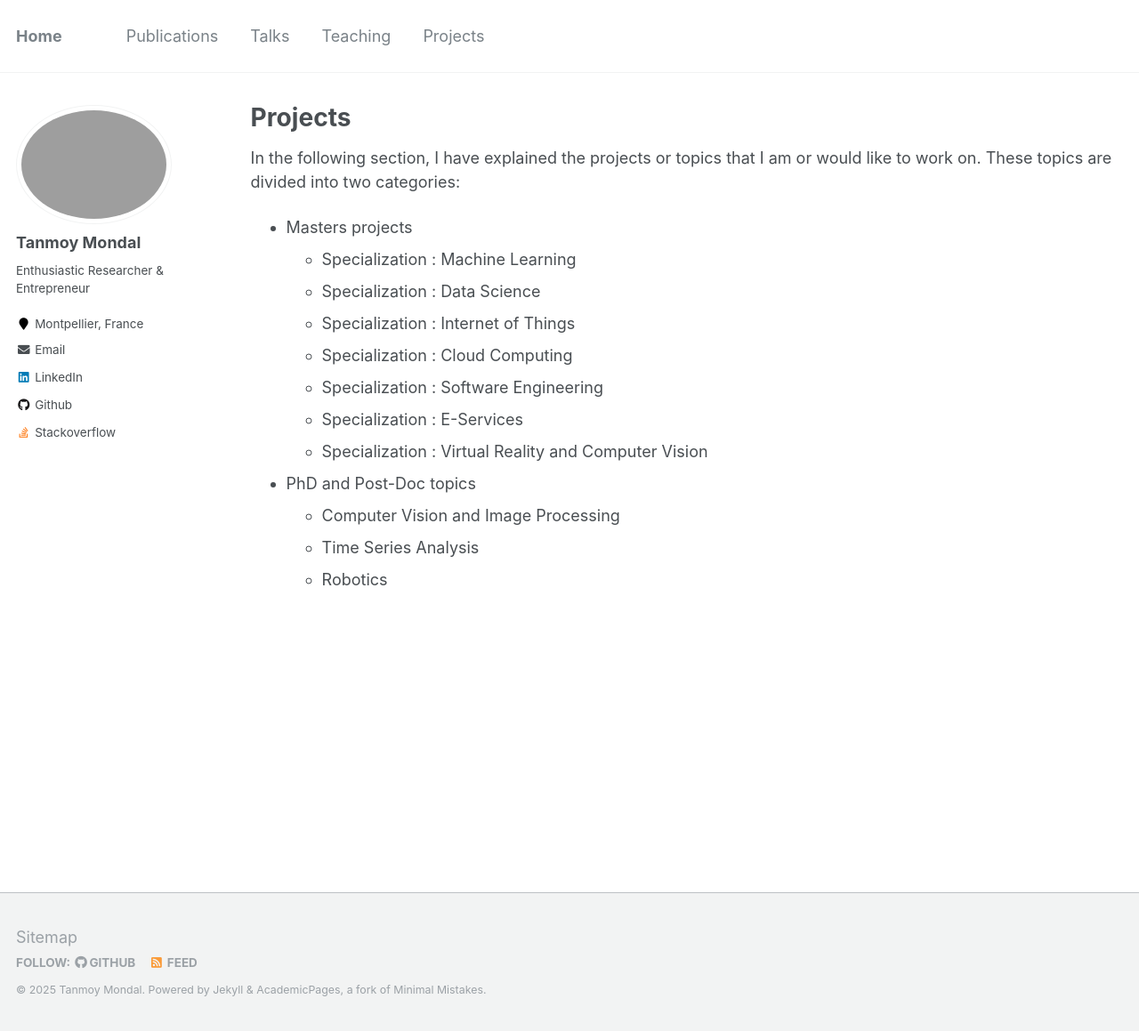
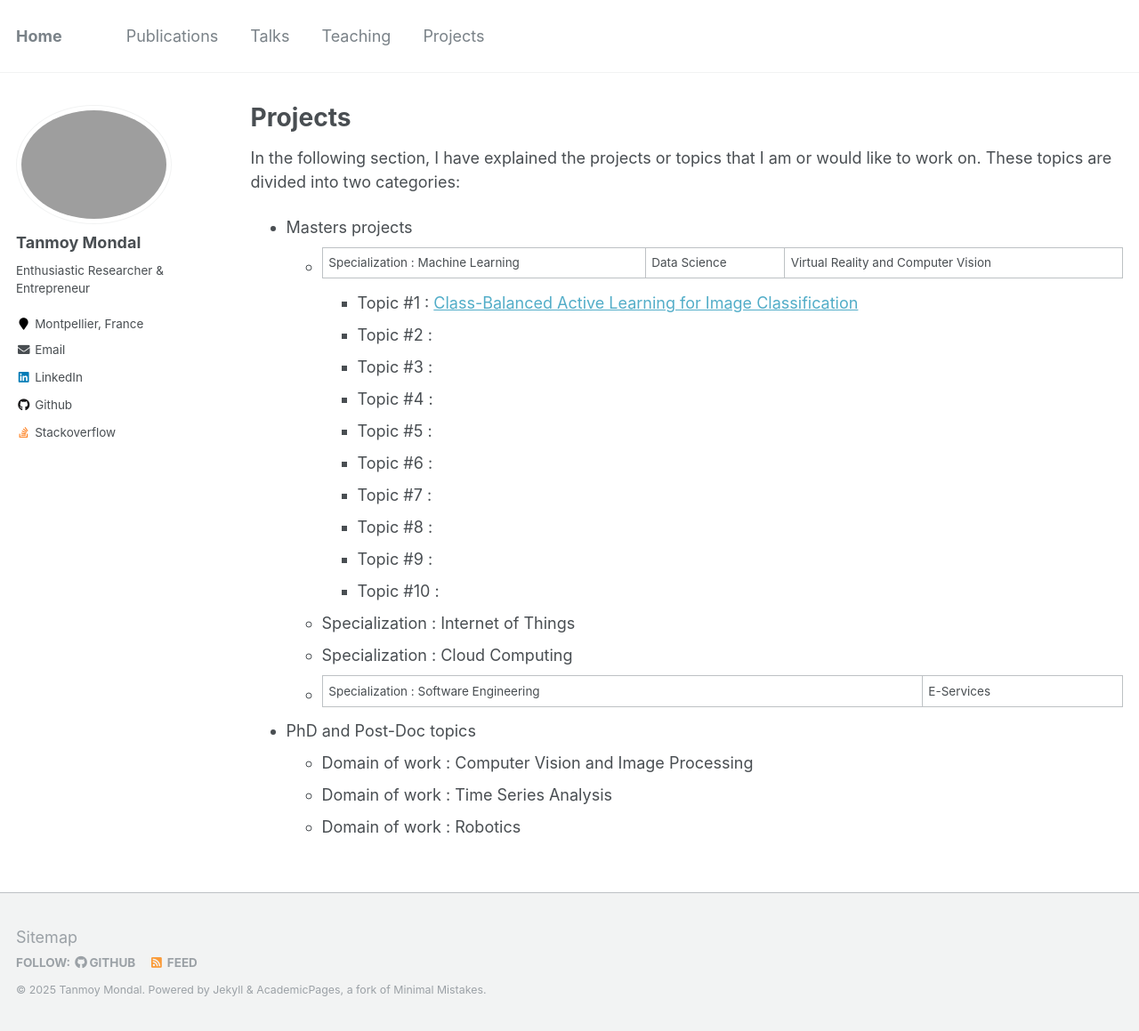
Before and after one commit to mondal-tanmoy/mondal-tanmoy.github.io, a Jekyll site: the page built from _pages/projects.md, in a window 1280 px wide and 1159 px high. Shown: the whole window at 89% size. Built offline with Jekyll 4.4.1, drawn with Linux system fonts in a browser that asks for light colours.

Commit message:
class imbalanced active learning is added

```diff
--- a/_pages/projects.md
+++ b/_pages/projects.md
@@ -7,14 +7,21 @@ author_profile: true
 In the following section, I have explained the projects or topics that I am or would like to work on. These topics are divided into two categories:
 
 * Masters projects
-  * Specialization : Machine Learning
-  * Specialization : Data Science
+  * Specialization : Machine Learning  |  Data Science  |  Virtual Reality and Computer Vision
+    * Topic #1 : [Class-Balanced Active Learning for Image Classification](/class_imbalaced_AL/)
+    * Topic #2 :
+    * Topic #3 :
+    * Topic #4 :
+    * Topic #5 :
+    * Topic #6 :
+    * Topic #7 :
+    * Topic #8 :
+    * Topic #9 :
+    * Topic #10 :
   * Specialization : Internet of Things
   * Specialization : Cloud Computing
-  * Specialization : Software Engineering
-  * Specialization : E-Services
-  * Specialization : Virtual Reality and Computer Vision
+  * Specialization : Software Engineering  |  E-Services
 * PhD and Post-Doc topics
-  * Computer Vision and Image Processing
-  * Time Series Analysis
-  * Robotics
+  * Domain of work : Computer Vision and Image Processing
+  * Domain of work : Time Series Analysis
+  * Domain of work : Robotics
```
Also changed, not shown: _pages/projects/active_learning_1.md (added, +58 -0 lines).
